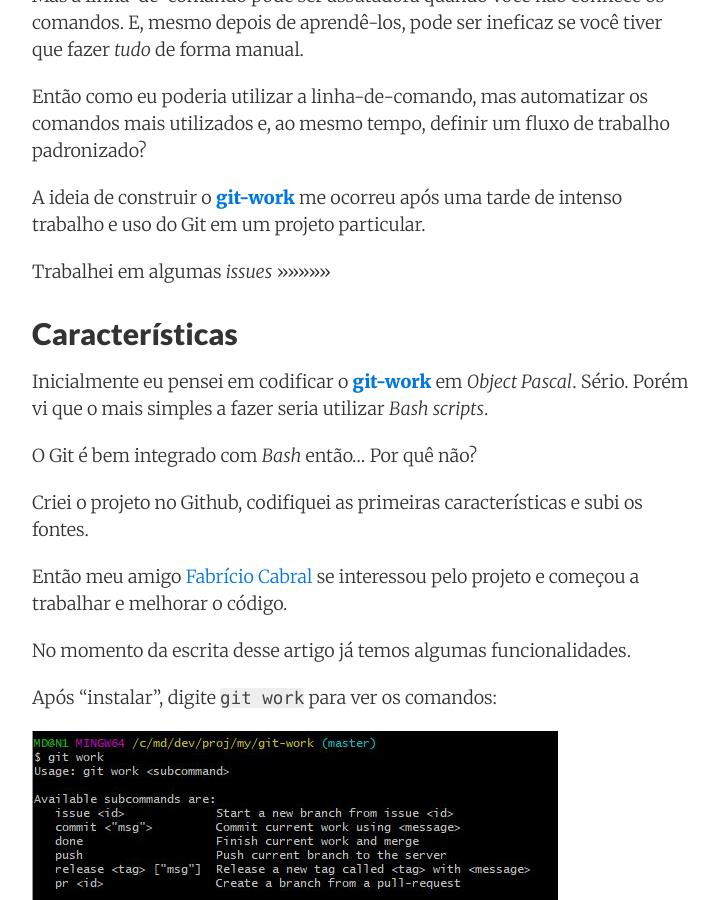
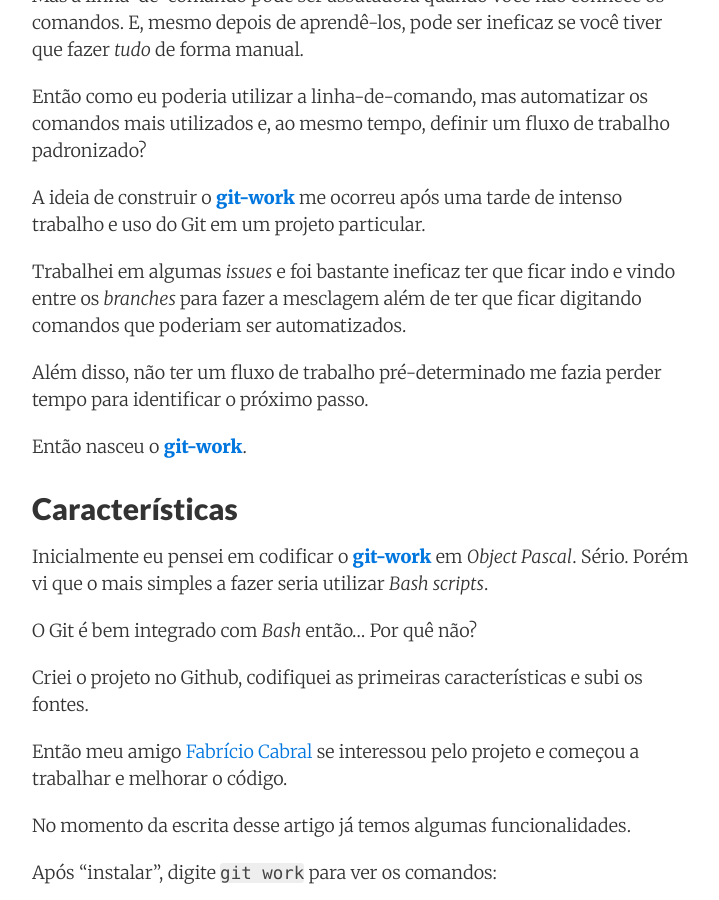
Before and after one commit to mdbs99/opp, a Jekyll site: the page built from _posts/2017/2017-08-07-git-work-project.md, in a window 1280 px wide and 900 px high, scrolled down 2807 px. Shown: the whole window, without its empty margins (278-997 px from the left). Built offline with Jekyll 4.4.1, drawn with Linux system fonts in a browser that asks for light colours; comment, search, counter and statistics services are not loaded.

Commit message:
writing more

```diff
--- a/_posts/2017/2017-08-07-git-work-project.md
+++ b/_posts/2017/2017-08-07-git-work-project.md
@@ -75,7 +75,11 @@
 
 A ideia de construir o [**git-work**](https://github.com/mdbs99/git-work) me ocorreu após uma tarde de intenso trabalho e uso do Git em um projeto particular.
 
-Trabalhei em algumas *issues* >>>>>>>>>>
+Trabalhei em algumas *issues* e foi bastante ineficaz ter que ficar indo e vindo entre os *branches* para fazer a mesclagem além de ter que ficar digitando comandos que poderiam ser automatizados.
+
+Além disso, não ter um fluxo de trabalho pré-determinado me fazia perder tempo para identificar o próximo passo.
+
+Então nasceu o [**git-work**](https://github.com/mdbs99/git-work).
 
 ## Características {#features}
 
```
